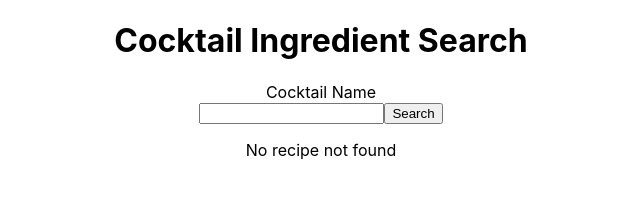
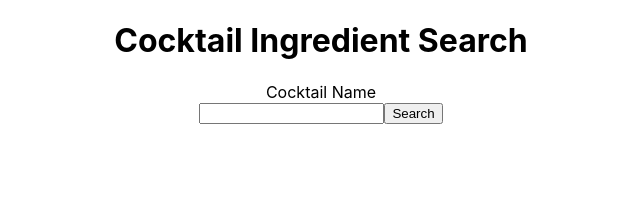
Before and after one commit to scho413/Cocktail_recipe, a React (Create React App) app in the folder Front-end/: page / in a window 1280 px wide. Before the commit this address had no page. Shown: the top 210 px of the page, without its empty margins (319-959 px from the left). Built offline with nearby package versions, Linux system fonts and the light colour scheme.

Commit message:
Fixed errors
1. Alert msg on starting page
2. Error when null value received

```diff
--- a/Front-end/src/App.tsx
+++ b/Front-end/src/App.tsx
@@ -4,11 +4,11 @@ import './App.css';
 import { Alert, Box, Button, Fade, Grid, Paper, Skeleton } from "@mui/material";
 
 function App() {
-  // Declare a new state variable, which we'll call "pokemonName"
   const [cocktailName, setCocktailName] = useState("");
   const IngredientImage = "https://www.thecocktaildb.com/images/ingredients/";
   const [cocktailInfo, setCocktailInfo] = useState<undefined | any>(undefined);
   const [status, setChoice] = useState(true);
+  const [isFirst, setisFirst] = useState(true);
 
   const COCKTAIL_BASE_URL = "https://www.thecocktaildb.com/api/json/v1/1/";
   return (
@@ -25,10 +25,17 @@ function App() {
         </button>
       </div>
 
-      {cocktailInfo === undefined ? (
-        <p>No recipe not found</p>
+      {cocktailInfo === undefined || cocktailInfo.drinks === null ? (
+        <><br />
+        {isFirst == false && (
+          <Fade in={status === true} timeout={500}>
+            <Alert severity="error">Counldn't find the recipe!</Alert>
+          </Fade>
+        )}
+        </>
       ) : (
-        <><br/>
+        <>
+        <br/>
         <Fade in={status === true} timeout={500}>
           <Alert severity="success">Successfully found the recipe!</Alert>
         </Fade>
@@ -37,7 +44,7 @@ function App() {
               <tbody>
                 <tr>
                   <td style={{ width: "35%" }}>
-                    <h2>{cocktailInfo.drinks[0].strDrink}</h2>
+                      <h2>{cocktailInfo.drinks[0].strDrink}</h2>
                   </td>
                   <td style={{ width: "60%" }}>
                     <h2>Ingredients</h2>
@@ -108,6 +115,8 @@ function App() {
             <h2>Instructions</h2>
             <div>
               {cocktailInfo.drinks[0].strInstructions}
+              <br/>
+              <br/>
             </div>
           </div>
           </>
@@ -117,6 +126,7 @@ function App() {
 
   function search() {
     axios.get(COCKTAIL_BASE_URL + "search.php?s=" + cocktailName).then((res) => {
+      setisFirst(false);
       setCocktailInfo(res.data);
       console.log(res.data.drinks[0]);
     });
```
